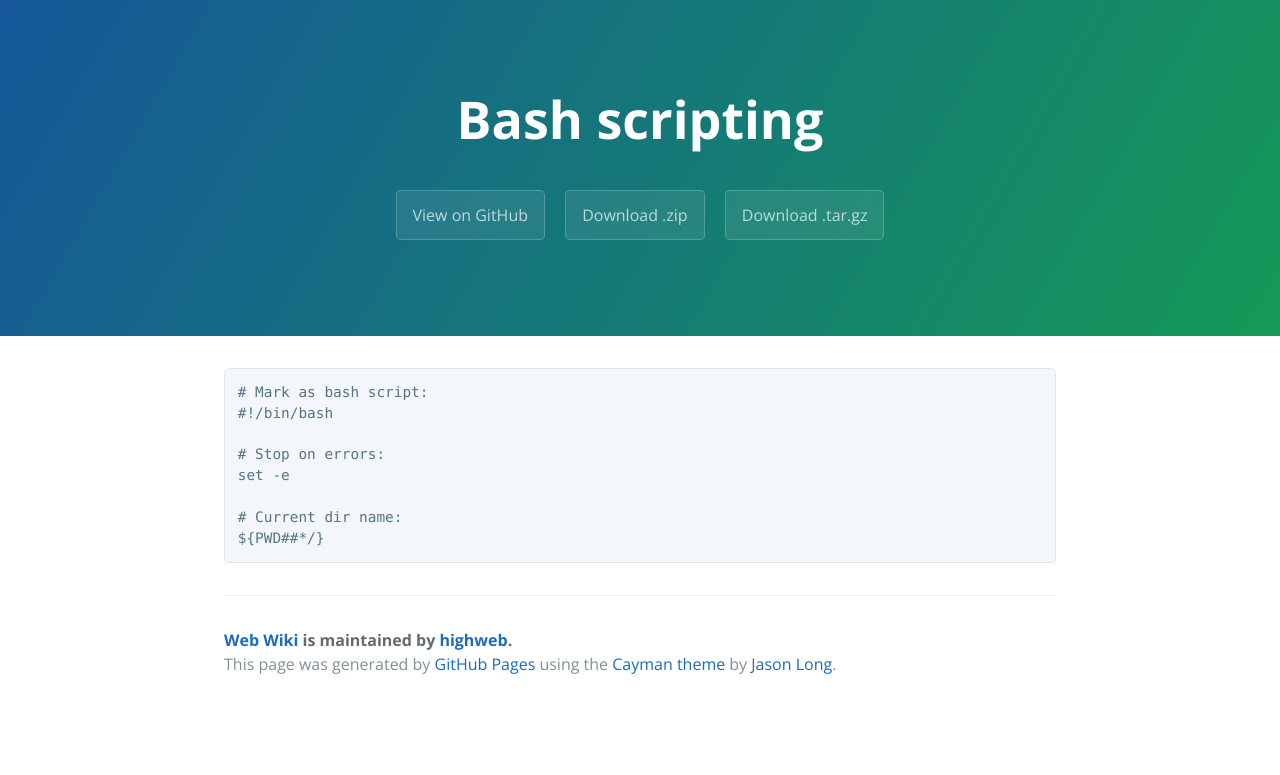
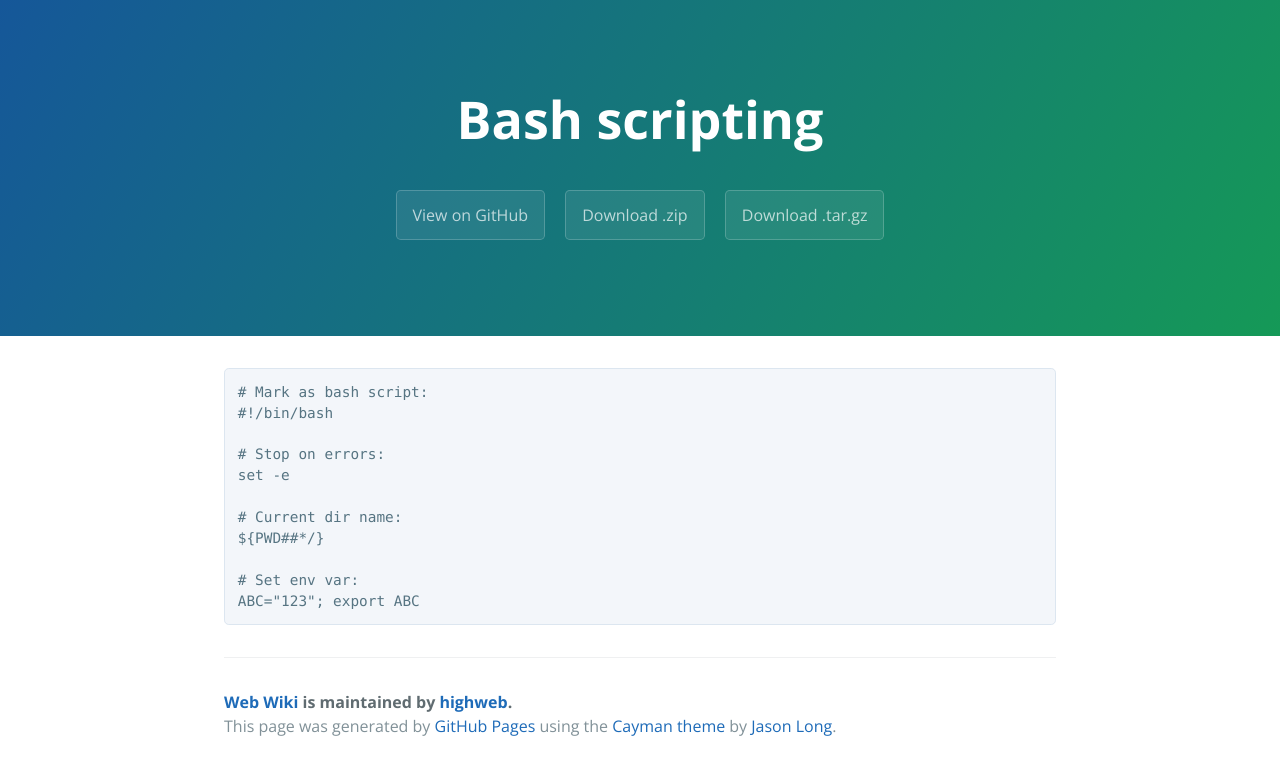
Before and after one commit to highweb/web-wiki, a Jekyll site: the page built from bash.md, in a window 1280 px wide. Shown: the top 775 px of the page. Built offline with Jekyll 4.4.1, drawn with Linux system fonts in a browser that asks for light colours.

Commit message:
Update bash.md

````diff
--- a/bash.md
+++ b/bash.md
@@ -12,4 +12,7 @@ set -e
 
 # Current dir name:
 ${PWD##*/}
+
+# Set env var:
+ABC="123"; export ABC
 ```
````
